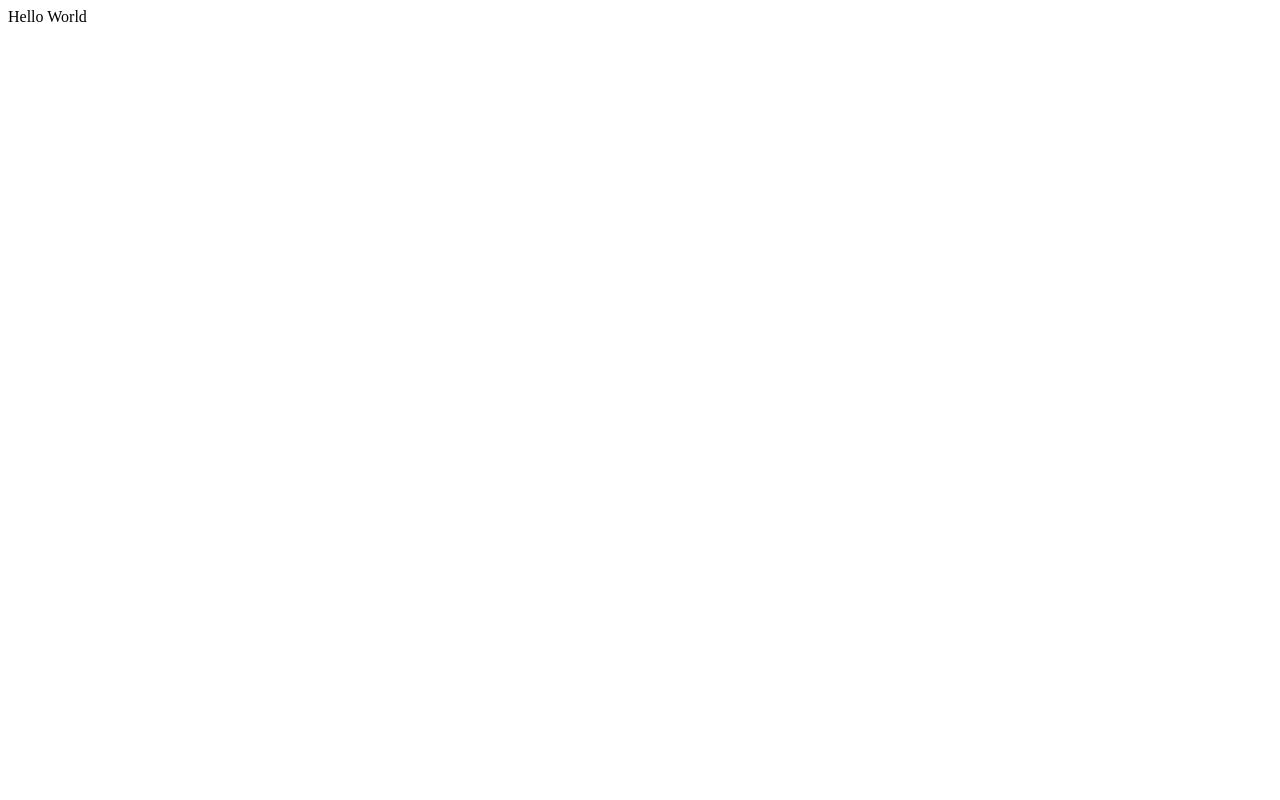
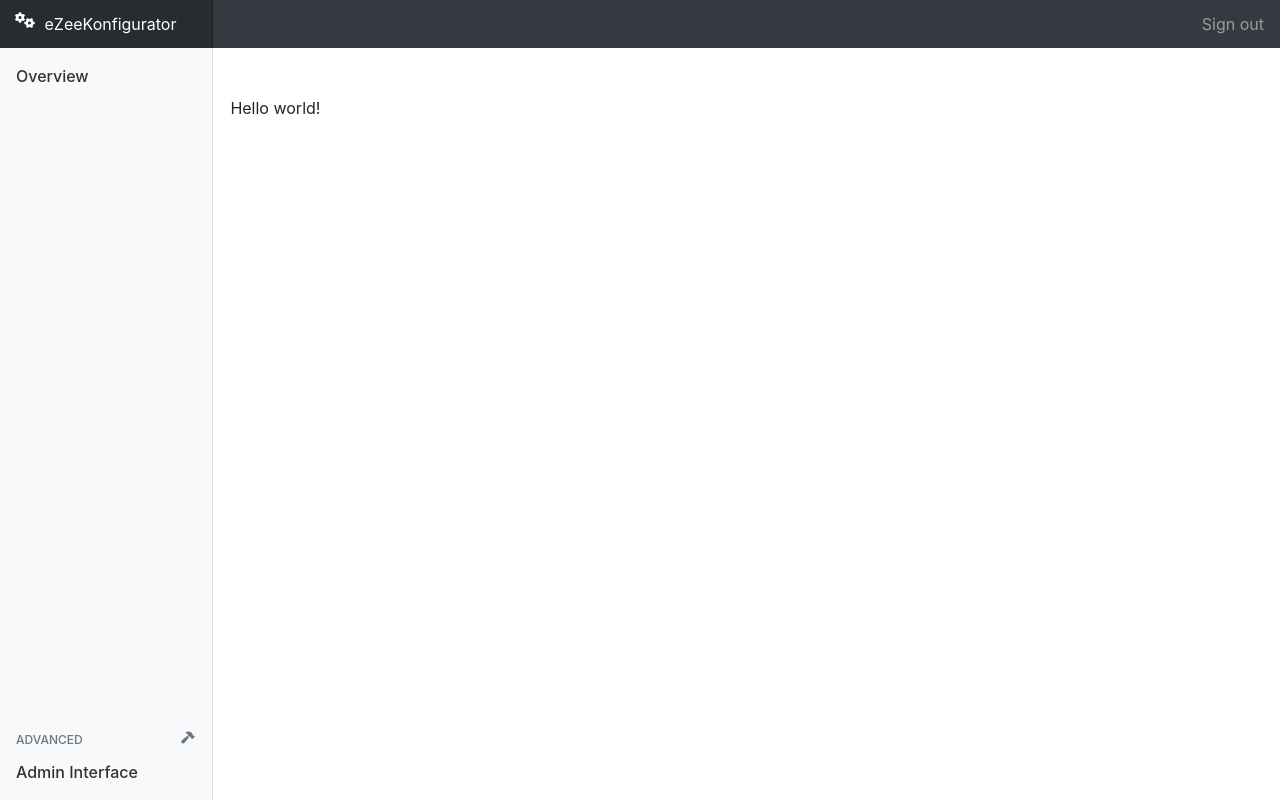
Before and after one commit to esnet/eZeeKonfigurator, a Django app: page / in a window 1280 px wide. Before the commit the page is almost empty. Run offline with Django 3.2, Linux system fonts and the light colour scheme; some libraries are stand-ins or nearby versions.

```diff
--- a/eZeeKonfigurator/functional_tests.py
+++ b/eZeeKonfigurator/functional_tests.py
@@ -20,8 +20,8 @@ class HomePageTest(unittest.TestCase):
         # Make sure the title is correct
         self.assertIn('eZeeKonfigurator', self.browser.title)
 
-        # TODO
-        self.fail('Test more things!')
+        # Is the sidebar loaded?
+        self.assertIn('sidebar', self.browser.page_source)
 
 
 if __name__ == "__main__":
--- /dev/null
+++ b/templates/base.html
@@ -0,0 +1,18 @@
+{% include 'header.html' %}
+<title>{% block title %}{% endblock %}</title>
+</head>
+<body>
+{% include 'navbar.html' %}
+<main role="main" class="container">
+    <div class="container-fluid">
+    {% include 'sidebar.html' %}
+        {% block content %}{% endblock %}
+    </div>
+    </div>
+</main>
+<script src="https://code.jquery.com/jquery-3.2.1.slim.min.js" integrity="sha384-KJ3o2DKtIkvYIK3UENzmM7KCkRr/rE9/Qpg6aAZGJwFDMVNA/GpGFF93hXpG5KkN" crossorigin="anonymous"></script>
+<script src="https://cdnjs.cloudflare.com/ajax/libs/popper.js/1.12.9/umd/popper.min.js" integrity="sha384-ApNbgh9B+Y1QKtv3Rn7W3mgPxhU9K/ScQsAP7hUibX39j7fakFPskvXusvfa0b4Q" crossorigin="anonymous"></script>
+<script src="https://maxcdn.bootstrapcdn.com/bootstrap/4.0.0/js/bootstrap.min.js" integrity="sha384-JZR6Spejh4U02d8jOt6vLEHfe/JQGiRRSQQxSfFWpi1MquVdAyjUar5+76PVCmYl" crossorigin="anonymous"></script>
+<script src="https://kit.fontawesome.com/fdb80db937.js"></script>
+</body>
+</html>
--- /dev/null
+++ b/templates/header.html
@@ -0,0 +1,10 @@
+<!doctype html>
+<html lang="en">
+<head>
+    <meta charset="utf-8">
+    <meta name="viewport" content="width=device-width, initial-scale=1, shrink-to-fit=no">
+    <link rel="stylesheet" href="https://maxcdn.bootstrapcdn.com/bootstrap/4.0.0/css/bootstrap.min.css" integrity="sha384-Gn5384xqQ1aoWXA+058RXPxPg6fy4IWvTNh0E263XmFcJlSAwiGgFAW/dAiS6JXm" crossorigin="anonymous">
+
+    <!-- Custom styles for this template -->
+    {% load static %}
+    <link href="{% static "css/base.css" %}" rel="stylesheet">
--- a/templates/home.html
+++ b/templates/home.html
@@ -1,8 +1,10 @@
-<html>
-<head>
-    <title>eZeeKonfigurator: Zeek Config Manager</title>
-</head>
-<body>
-Hello World
-</body>
-</html>
+{% extends "base.html" %}
+{% block title %}
+eZeeKonfigurator: Zeek Config Manager
+{% endblock %}
+{% block content %}
+    <div class="row h-100">
+        Hello world!
+    </div>
+</div>
+{% endblock %}
--- /dev/null
+++ b/templates/navbar.html
@@ -0,0 +1,8 @@
+<nav class="navbar navbar-dark sticky-top bg-dark flex-md-nowrap p-0">
+    <a class="navbar-brand col-sm-3 col-md-2 mr-0" href="/{% url 'home' %}"><span class="d-inline-block align-top fas fa-cogs"></span>&nbsp;&nbsp;&nbsp;eZeeKonfigurator</a>
+    <ul class="navbar-nav px-3">
+        <li class="nav-item text-nowrap">
+            <a class="nav-link" href="#">Sign out</a>
+        </li>
+    </ul>
+</nav>
--- /dev/null
+++ b/templates/sidebar.html
@@ -0,0 +1,28 @@
+<div class="row">
+    <nav class="col-md-2 d-none d-md-block bg-light sidebar">
+        <div class="sidebar-sticky d-flex flex-column">
+            <ul class="nav flex-column">
+                <li class="nav-item">
+                    <a class="nav-link {{ nav_home }}" href="/{% url 'home' %}">Overview
+                    </a>
+                </li>
+            </ul>
+
+
+            <div class="mb-auto"></div>
+            <h6 class="sidebar-heading d-flex justify-content-between align-items-center px-3 mt-4 mb-1 text-muted">
+                <span>Advanced</span>
+                <a class="d-flex align-items-center text-muted" href="#">
+                     <span class="fas fa-hammer"></span>
+                </a>
+            </h6>
+            <ul class="nav flex-column mb-2">
+                <li class="nav-item">
+                    <a class="nav-link" href="/{% url 'admin:index' %}">
+                        Admin Interface
+                    </a>
+                </li>
+            </ul>
+        </div>
+    </nav>
+</div>
--- /dev/null
+++ b/webconfig/static/css/base.css
@@ -0,0 +1,113 @@
+.container {
+  max-width: 96vw;
+  padding-left: 16vw;
+}
+
+
+.fas {
+  width: 16px;
+  height: 16px;
+  vertical-align: text-bottom;
+}
+
+/*
+ * Sidebar
+ */
+
+.sidebar {
+  position: fixed;
+  top: 0;
+  bottom: 0;
+  left: 0;
+  z-index: 100; /* Behind the navbar */
+  padding: 48px 0 0; /* Height of navbar */
+  box-shadow: inset -1px 0 0 rgba(0, 0, 0, .1);
+}
+
+.sidebar-sticky {
+  position: relative;
+  top: 0;
+  height: calc(100vh - 48px);
+  padding-top: .5rem;
+  overflow-x: hidden;
+  overflow-y: auto; /* Scrollable contents if viewport is shorter than content. */
+}
+
+@supports ((position: -webkit-sticky) or (position: sticky)) {
+  .sidebar-sticky {
+    position: -webkit-sticky;
+    position: sticky;
+  }
+}
+
+.sidebar .nav-link {
+  font-weight: 500;
+  color: #333;
+}
+
+.sidebar .nav-link .feather {
+  margin-right: 4px;
+  color: #999;
+}
+
+.sidebar .nav-link.active {
+  color: #007bff;
+}
+
+.sidebar .nav-link:hover .feather,
+.sidebar .nav-link.active .feather {
+  color: inherit;
+}
+
+.sidebar-heading {
+  font-size: .75rem;
+  text-transform: uppercase;
+}
+
+/*
+ * Content
+ */
+
+[role="main"] {
+  padding-top: 48px; /* Space for fixed navbar */
+}
+
+/*
+ * Navbar
+ */
+
+.navbar-brand {
+  padding-top: .75rem;
+  padding-bottom: .75rem;
+  font-size: 1rem;
+  background-color: rgba(0, 0, 0, .25);
+  box-shadow: inset -1px 0 0 rgba(0, 0, 0, .25);
+}
+
+.navbar .form-control {
+  padding: .75rem 1rem;
+  border-width: 0;
+  border-radius: 0;
+}
+
+.form-control-dark {
+  color: #fff;
+  background-color: rgba(255, 255, 255, .1);
+  border-color: rgba(255, 255, 255, .1);
+}
+
+.form-control-dark:focus {
+  border-color: transparent;
+  box-shadow: 0 0 0 3px rgba(255, 255, 255, .25);
+}
+
+/*
+ * Utilities
+ */
+
+.border-top { border-top: 1px solid #e5e5e5; }
+.border-bottom { border-bottom: 1px solid #e5e5e5; }
+
+body, html {
+  height: 100%;
+}
```
Also changed, not shown: .gitlab-ci.yml.
